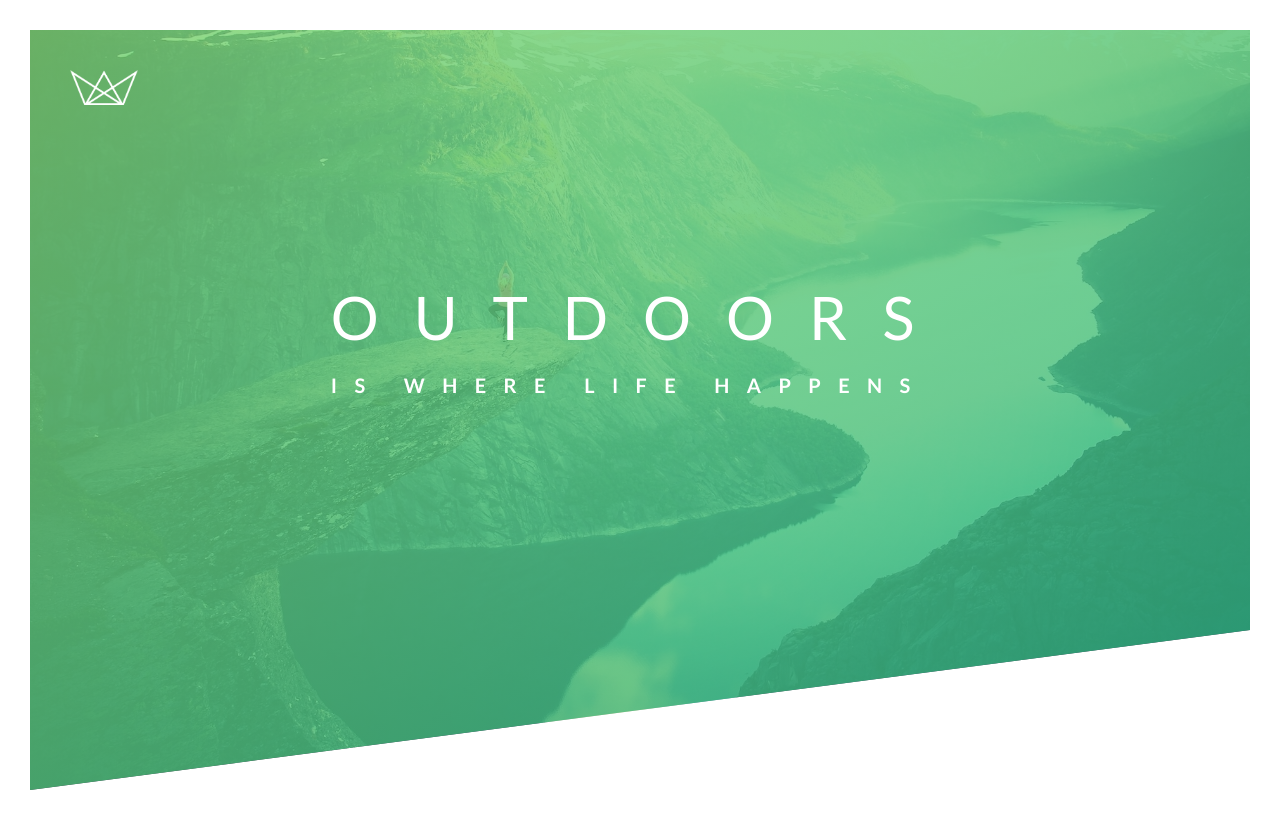
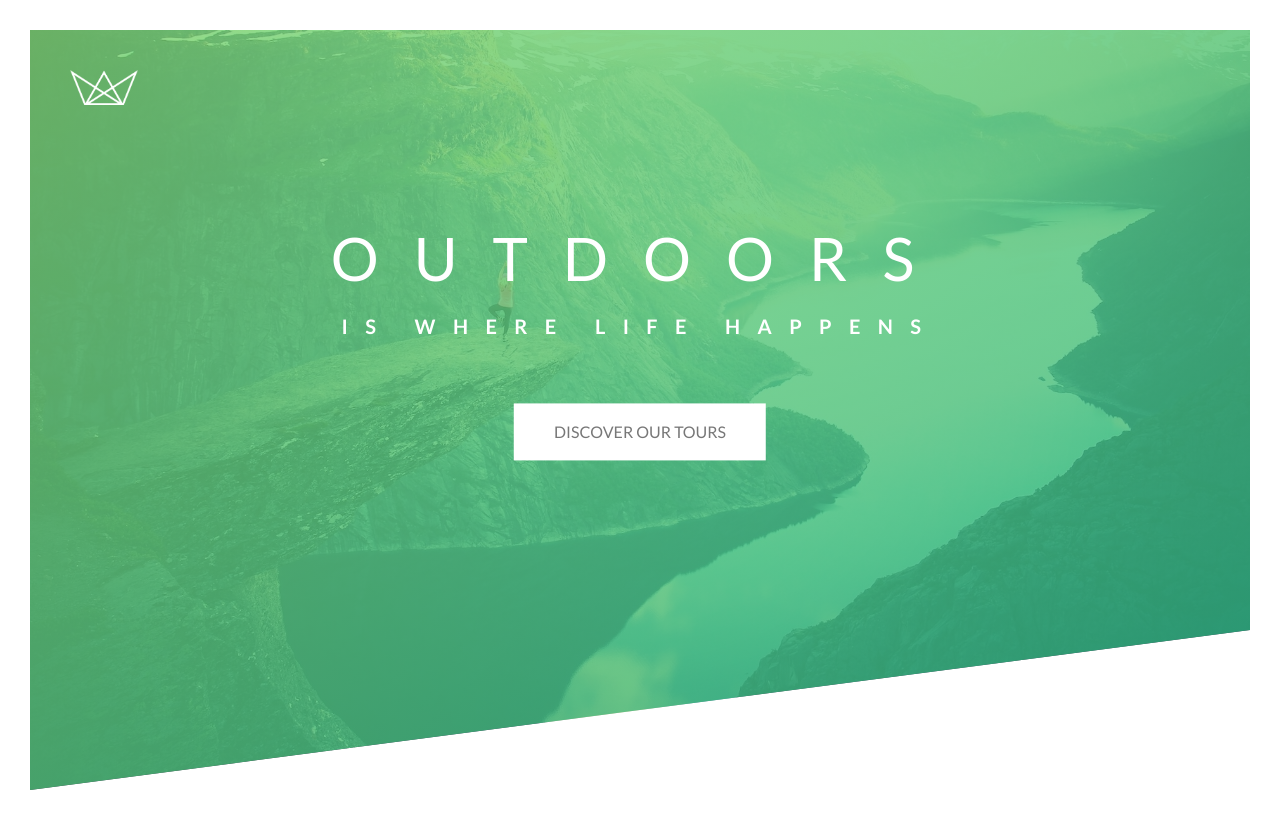
Before and after one commit to hbubley/Natour, a React (Vite) app: page / in a window 1280 px wide. Built offline with nearby package versions, Linux system fonts and the light colour scheme.

Commit message:
basic button styles added

```diff
--- a/src/components/Header/Header.jsx
+++ b/src/components/Header/Header.jsx
@@ -12,6 +12,7 @@ const Header = () => {
           <span className={styles.headingPrimaryMain}>Outdoors</span>
           <span className={styles.headingPrimarySub}>is where life happens</span>
         </h1>
+        <a href="#" className={`${styles.button} ${styles.buttonWhite}`}>Discover our Tours</a>
       </div>
     </div>
   )
--- a/src/components/Header/Header.module.css
+++ b/src/components/Header/Header.module.css
@@ -30,6 +30,7 @@ Dark green: #28b485
     color: #fff;
     text-transform: uppercase;
     backface-visibility: hidden;
+    margin-bottom: 60px;
 }
 
 .headingPrimaryMain{
@@ -56,6 +57,20 @@ Dark green: #28b485
     top: 40%;
     left: 50%;
     transform: translate(-50%, -50%);
+    text-align: center;
+}
+
+.button:link,
+.button:visited{
+    text-transform: uppercase;
+    text-decoration: none;
+}
+
+.buttonWhite{
+    background-color: #fff;
+    color: #777;
+    padding: 15px 40px;
+    display: inline-block;
 }
 
 @keyframes moveInLeft {
```
Also changed, not shown: src/components/Button/Button.jsx (added, +9 -0 lines), src/components/Button/Button.module.css (added).
